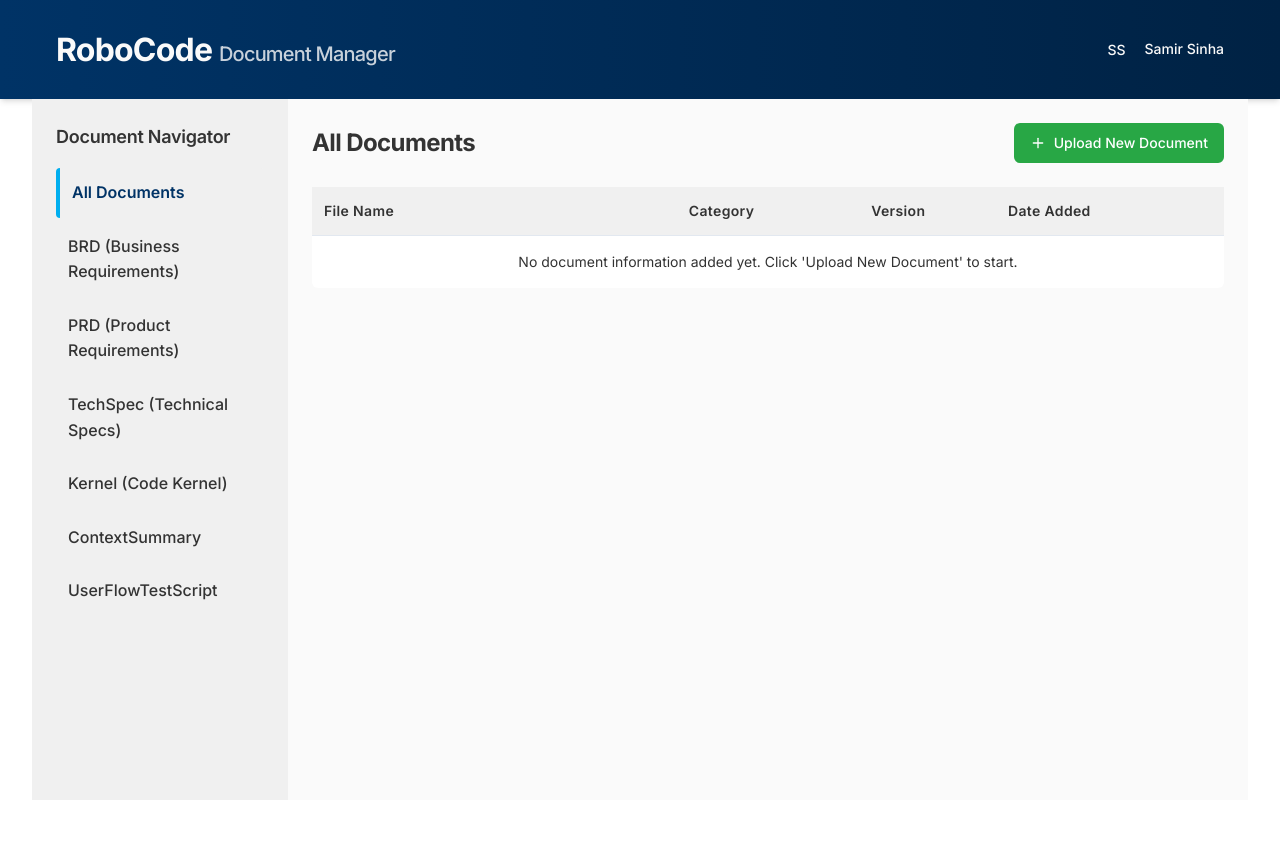
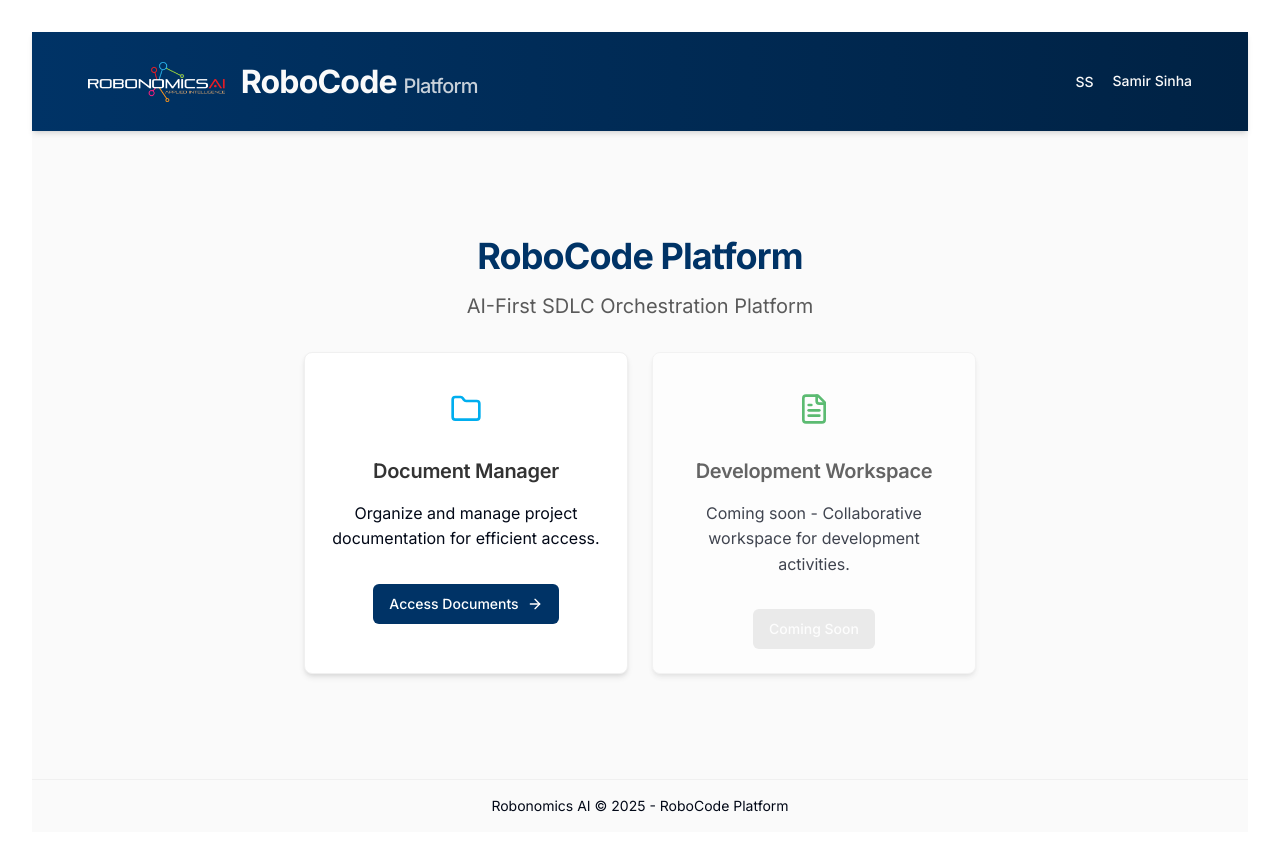
Before and after one commit to Robonomics-AI/robo-code-pilot, a React (Vite) app: page / in a window 1280 px wide. Shown: the top 850 px of the page. Before the commit the page ends 800 px from the top, so only its background shows below. Built offline with nearby package versions, Linux system fonts and the light colour scheme.

Commit message:
Update logo and implement plan (Phase 1)
- Update the white logo for dark background.
- Implement Phase 1 of the implementation plan:
  - Fix routing issue.
  - Add logo placeholder.
  - Enhance header styling.
  - Fix missing CSS variables/styles.

```diff
--- a/src/App.tsx
+++ b/src/App.tsx
@@ -17,7 +17,7 @@ const App = () => (
       <Sonner />
       <BrowserRouter>
         <Routes>
-          <Route path="/" element={<DocumentManager />} />
+          <Route path="/" element={<Index />} />
           <Route path="/documents" element={<DocumentManager />} />
           <Route path="/home" element={<Index />} />
           {/* ADD ALL CUSTOM ROUTES ABOVE THE CATCH-ALL "*" ROUTE */}
--- /dev/null
+++ b/src/components/layout/Header.tsx
@@ -0,0 +1,34 @@
+
+import React from 'react';
+import { Link } from 'react-router-dom';
+
+const Header: React.FC = () => {
+  return (
+    <header
+      className="bg-gradient-to-r from-[var(--color-primary-core)] to-[#002244] text-[var(--color-neutral-offwhite)] p-6 shadow-md"
+    >
+      <div className="container flex justify-between items-center">
+        <div className="flex items-center gap-4">
+          <Link to="/" className="flex items-center gap-2">
+            <img
+              src="/lovable-uploads/411ab4ed-6ae1-4704-b5b2-0b6910940aa6.png"
+              alt="Robonomics AI Logo"
+              className="h-10"
+            />
+          </Link>
+          <h1 className="text-[2rem] font-bold text-[var(--color-neutral-offwhite)] tracking-tight">
+            RoboCode <span className="text-[1.25rem] font-medium opacity-80">Platform</span>
+          </h1>
+        </div>
+        <div className="flex items-center gap-3 text-[0.875rem] text-[var(--color-neutral-offwhite)]">
+          <div className="w-8 h-8 rounded-full bg-[var(--color-neutral-offwhite)]/20 flex items-center justify-center">
+            <span className="text-sm font-medium">SS</span>
+          </div>
+          <span className="font-medium">Samir Sinha</span>
+        </div>
+      </div>
+    </header>
+  );
+};
+
+export default Header;
--- a/src/main.tsx
+++ b/src/main.tsx
@@ -1,5 +1,7 @@
+
 import { createRoot } from 'react-dom/client'
 import App from './App.tsx'
 import './index.css'
+import './App.css' // Make sure App.css is imported
 
 createRoot(document.getElementById("root")!).render(<App />);
--- a/src/pages/Index.tsx
+++ b/src/pages/Index.tsx
@@ -3,28 +3,12 @@ import React from 'react';
 import { Link } from 'react-router-dom';
 import { Button } from '@/components/ui/button';
 import { FileText, Folder, ArrowRight } from 'lucide-react';
+import Header from '@/components/layout/Header';
 
 const Index = () => {
   return (
     <div className="min-h-screen flex flex-col bg-[var(--color-neutral-offwhite)] font-inter">
-      {/* Enhanced Header */}
-      <header
-        className="bg-gradient-to-r from-[var(--color-primary-core)] to-[#002244] text-[var(--color-neutral-offwhite)] p-6 shadow-md"
-      >
-        <div className="container flex justify-between items-center">
-          <div className="flex items-center gap-4">
-            <h1 className="text-[2rem] font-bold text-[var(--color-neutral-offwhite)] tracking-tight">
-              RoboCode <span className="text-[1.25rem] font-medium opacity-80">Platform</span>
-            </h1>
-          </div>
-          <div className="flex items-center gap-3 text-[0.875rem] text-[var(--color-neutral-offwhite)]">
-            <div className="w-8 h-8 rounded-full bg-[var(--color-neutral-offwhite)]/20 flex items-center justify-center">
-              <span className="text-sm font-medium">SS</span>
-            </div>
-            <span className="font-medium">Samir Sinha</span>
-          </div>
-        </div>
-      </header>
+      <Header />
 
       {/* Main Content */}
       <main className="flex-1 flex items-center justify-center p-8">
```
Also changed, not shown: public/lovable-uploads/411ab4ed-6ae1-4704-b5b2-0b6910940aa6.png (added).
